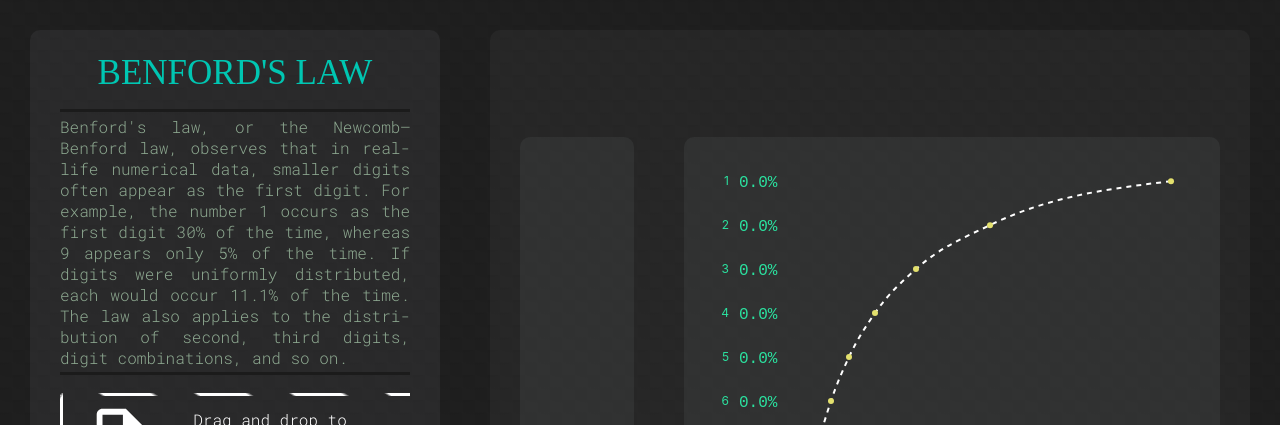
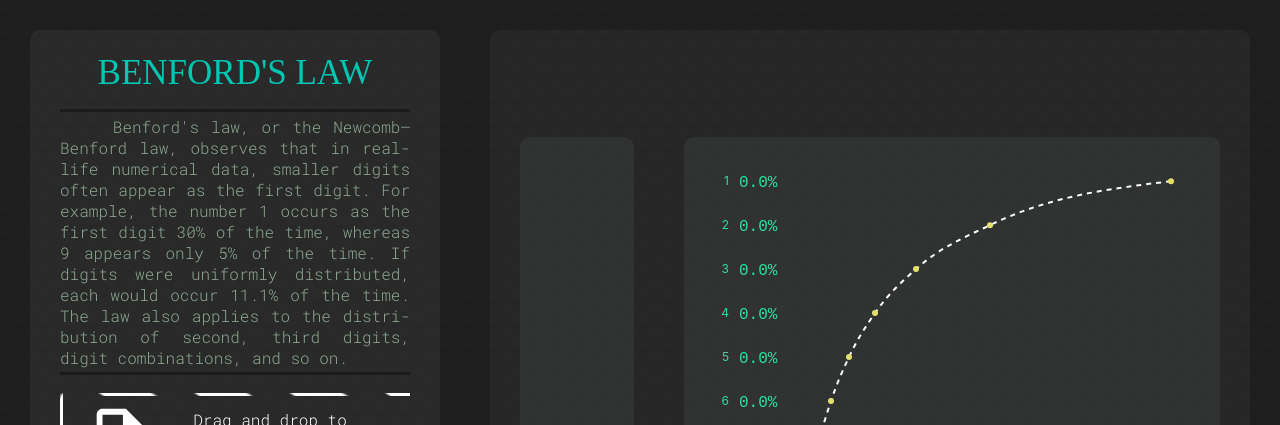
Before and after one commit to wnsdy95/Benford-s-Law, a React (Create React App) app: page / in a window 1280 px wide. Shown: the top 425 px of the page. Built offline with nearby package versions, Linux system fonts and the light colour scheme; a web font is replaced by a local one.

Commit message:
description1 changed with adding tap

```diff
--- a/src/App.js
+++ b/src/App.js
@@ -49,7 +49,7 @@ function App() {
           <h1 className="title">BENFORD'S LAW</h1>
           <div className="description-contents">
             <p className="description">
-              Benford's law, or the Newcomb–Benford law, observes that in
+              <span className="tab"></span>Benford's law, or the Newcomb–Benford law, observes that in
               real-life numerical data, smaller digits often appear as the first
               digit. For example, the number 1 occurs as the first digit 30% of
               the time, whereas 9 appears only 5% of the time. If digits were
```
